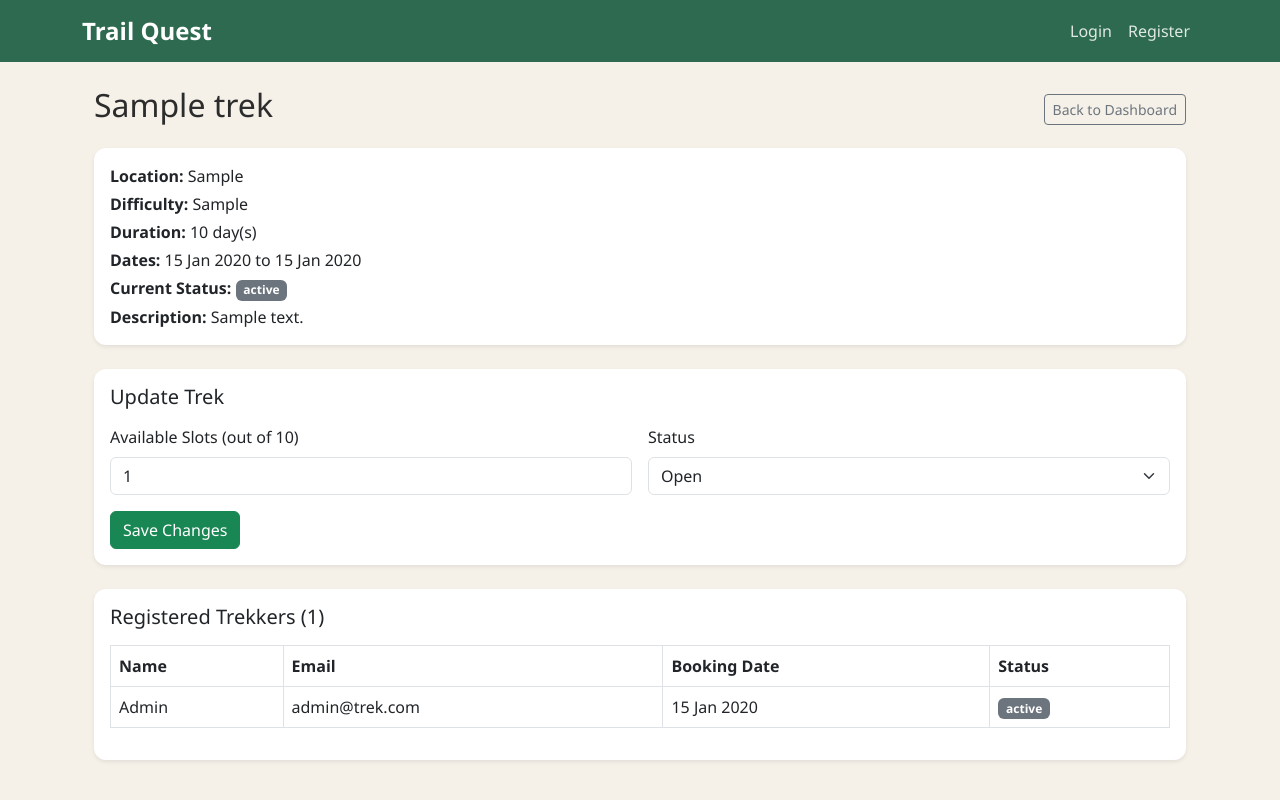
After one commit to 25f2008510/trekking-management-application, a Flask app: template templates/staff/trek_detail.html in a window 1280 px wide. The commit adds this page. Run offline with Flask 3, Linux system fonts and the light colour scheme; the template is opened without the code that fills it: values that come from a table or form of the project are taken from there, others are empty; tables that the repository leaves empty hold one stand-in row (values such as "Sample post").

Commit message:
Milestone-4: Staff Dash board(assigned treks, slot/status updates, participant list, update staff profile)

```diff
--- a/templates/auth/register.html
+++ b/templates/auth/register.html
@@ -1,6 +1,6 @@
 {% extends 'base.html' %}
 
-{% block title %}Register - TrailQuest{% endblock %}
+{% block title %}Register - Trail Quest{% endblock %}
 
 {% block content %}
 <div class="row justify-content-center mt-5">
@@ -31,7 +31,7 @@
                         <label class="form-label">Register as</label>
                         <select name="role" class="form-select" required>
                             <option value="" disabled selected>Select Role</option>
-                            <option value="user">User (Trekker)</option>
+                            <option value="user">Trekker(user)/option>
                             <option value="staff">Trek Staff</option>
                         </select>
                     </div>
--- /dev/null
+++ b/templates/staff/trek_detail.html
@@ -0,0 +1,79 @@
+{% extends 'base.html' %}
+
+{% block title %}Manage Trek - TrailQuest{% endblock %}
+
+{% block content %}
+<div class="container mt-4">
+    <div class="d-flex justify-content-between align-items-center mb-3">
+        <h2>{{ trek.name }}</h2>
+        <a href="{{ url_for('staff.dashboard') }}" class="btn btn-outline-secondary btn-sm">Back to Dashboard</a>
+    </div>
+
+    <div class="card shadow-sm mb-4">
+        <div class="card-body">
+            <p class="mb-1"><strong>Location:</strong> {{ trek.location }}</p>
+            <p class="mb-1"><strong>Difficulty:</strong> {{ trek.difficulty }}</p>
+            <p class="mb-1"><strong>Duration:</strong> {{ trek.duration }} day(s)</p>
+            <p class="mb-1"><strong>Dates:</strong> {{ trek.start_date.strftime('%d %b %Y') }} to {{ trek.end_date.strftime('%d %b %Y') }}</p>
+            <p class="mb-1"><strong>Current Status:</strong> <span class="badge bg-secondary">{{ trek.status }}</span></p>
+            <p class="mb-0"><strong>Description:</strong> {{ trek.description or '-' }}</p>
+        </div>
+    </div>
+
+    <div class="card shadow-sm mb-4">
+        <div class="card-body">
+            <h5 class="card-title mb-3">Update Trek</h5>
+            <form method="POST" action="{{ url_for('staff.update_trek', trek_id=trek.id) }}">
+                <div class="row g-3">
+                    <div class="col-md-6">
+                        <label class="form-label">Available Slots (out of {{ trek.total_slots }})</label>
+                        <input type="number" name="available_slots" min="0" max="{{ trek.total_slots }}"
+                               class="form-control" value="{{ trek.available_slots }}">
+                    </div>
+                    <div class="col-md-6">
+                        <label class="form-label">Status</label>
+                        <select name="status" class="form-select">
+                            {% for s in ['Open', 'Closed', 'Ongoing', 'Completed'] %}
+                            <option value="{{ s }}" {% if trek.status == s %}selected{% endif %}>{{ s }}</option>
+                            {% endfor %}
+                        </select>
+                    </div>
+                </div>
+                <button type="submit" class="btn btn-success mt-3">Save Changes</button>
+            </form>
+        </div>
+    </div>
+
+    <div class="card shadow-sm">
+        <div class="card-body">
+            <h5 class="card-title mb-3">Registered Trekkers ({{ bookings|length }})</h5>
+            {% if bookings %}
+            <div class="table-responsive">
+                <table class="table table-bordered align-middle">
+                    <thead>
+                        <tr>
+                            <th>Name</th>
+                            <th>Email</th>
+                            <th>Booking Date</th>
+                            <th>Status</th>
+                        </tr>
+                    </thead>
+                    <tbody>
+                        {% for booking in bookings %}
+                        <tr>
+                            <td>{{ booking.user.name }}</td>
+                            <td>{{ booking.user.email }}</td>
+                            <td>{{ booking.booking_date.strftime('%d %b %Y') }}</td>
+                            <td><span class="badge bg-secondary">{{ booking.status }}</span></td>
+                        </tr>
+                        {% endfor %}
+                    </tbody>
+                </table>
+            </div>
+            {% else %}
+            <p class="text-muted mb-0">No trekkers registered for this trek yet.</p>
+            {% endif %}
+        </div>
+    </div>
+</div>
+{% endblock %}
```
Also changed, not shown: staff.py (+76 -5 lines), templates/staff/dashboard.html (+34 -2 lines), templates/staff/profile.html (added, +46 -0 lines).
